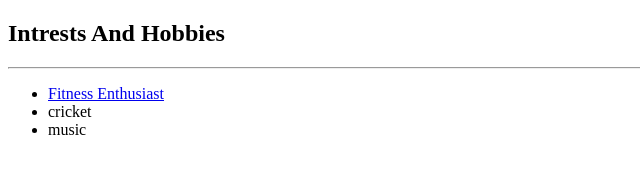
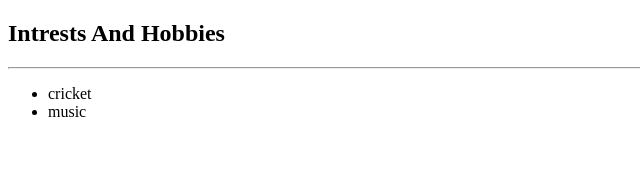
Before and after one commit to sahulraj/cv, a plain HTML site: page hobbies.html in a window 1280 px wide. Shown: the whole page, without its empty margins (0-640 px from the left). Drawn offline with Linux system fonts and the light colour scheme.

Commit message:
Update hobbies.html

```diff
--- a/hobbies.html
+++ b/hobbies.html
@@ -8,7 +8,7 @@
   <h2><strong>Intrests And Hobbies</strong></h2>
   <hr>
   <ul>
-    <li><a href="C:\web devolopment\html-personal site\VID_20210726_182442.mp4">Fitness Enthusiast</a></li>
+
     <li>cricket</li>
     <li>music</li>
   </ul>
```
